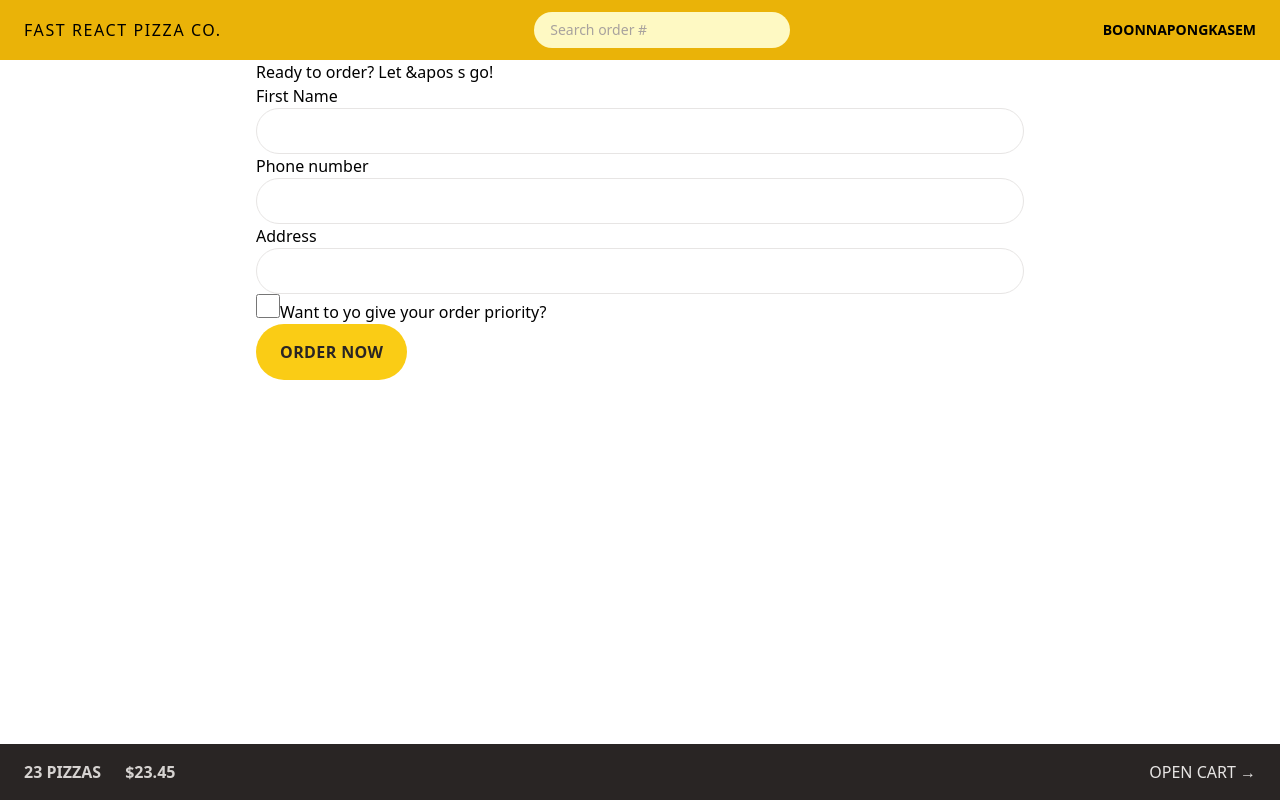
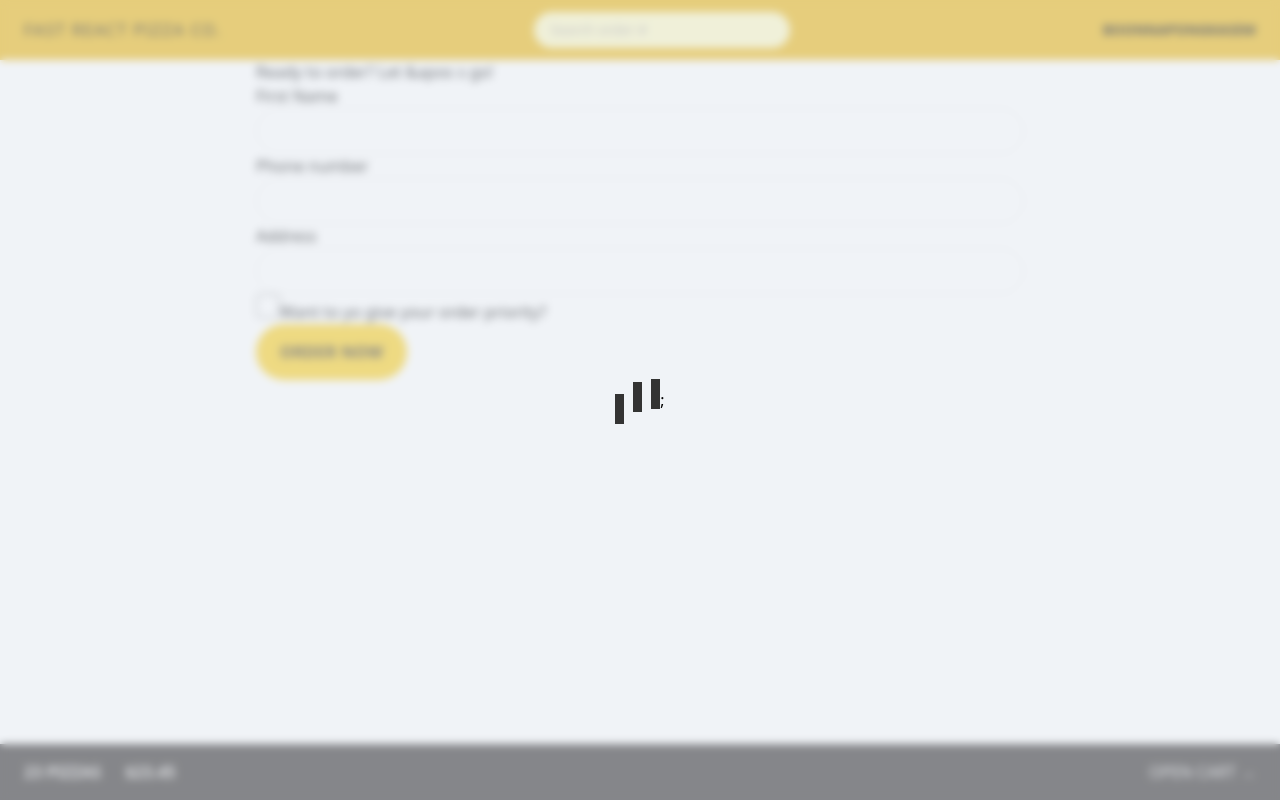
Before and after one commit to Hybola/16-fast-react-pizza-redo, a React (Vite) app: page /order/new in a window 1280 px wide. Built offline with nearby package versions, Linux system fonts and the light colour scheme.

Commit message:
lecture 305

```diff
--- a/src/ui/AppLayout.jsx
+++ b/src/ui/AppLayout.jsx
@@ -8,6 +8,7 @@
   return (
     <div className="grid h-screen grid-rows-[auto_1fr_auto]">
       {isLoading && <Loader />}
+      <Loader />
       <Header />
       <div className="overflow-scroll">
         <main className="mx-auto max-w-3xl">
--- a/src/ui/Loader.jsx
+++ b/src/ui/Loader.jsx
@@ -1,5 +1,9 @@
 function Loader() {
-  return <div className="loader"></div>;
+  return (
+    <div className="absolute inset-0 flex items-center justify-center bg-slate-200/50 backdrop-blur-sm">
+      <div className="loader"></div>;
+    </div>
+  );
 }
 
 export default Loader;
```
